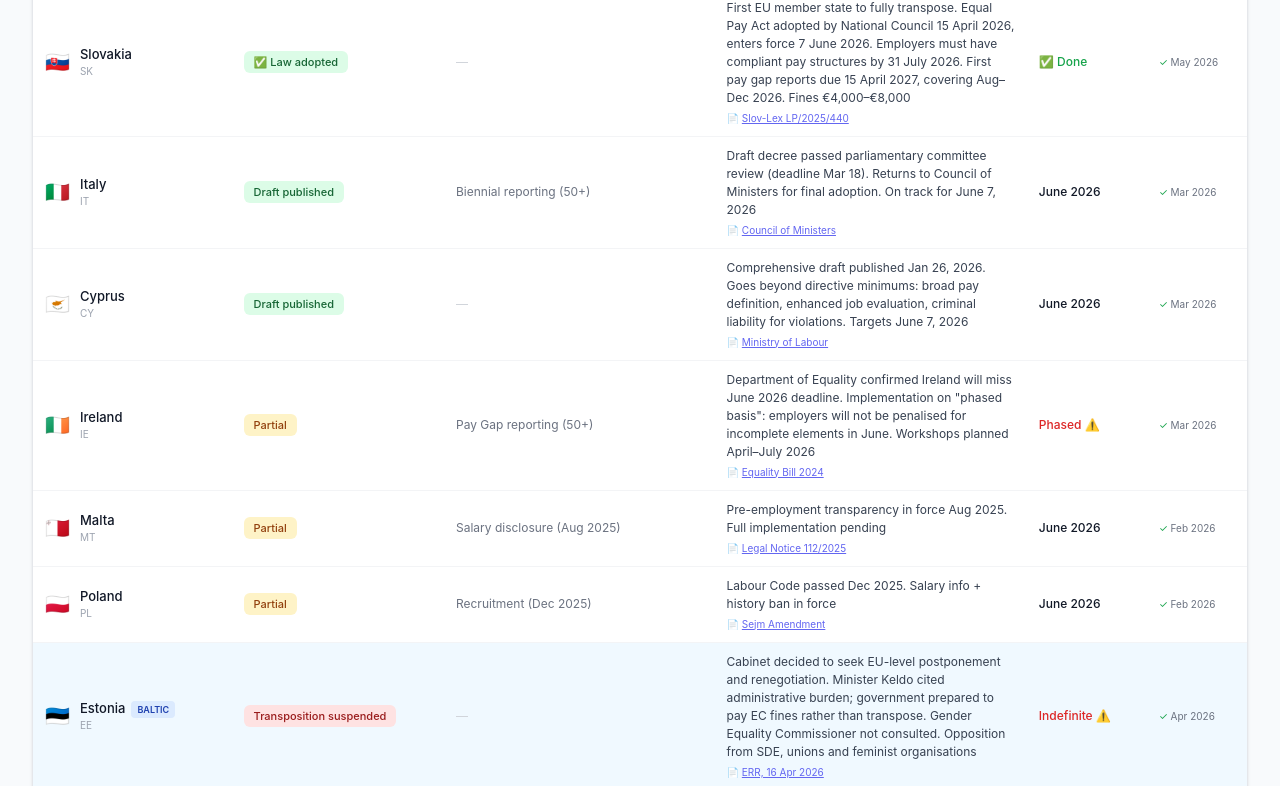
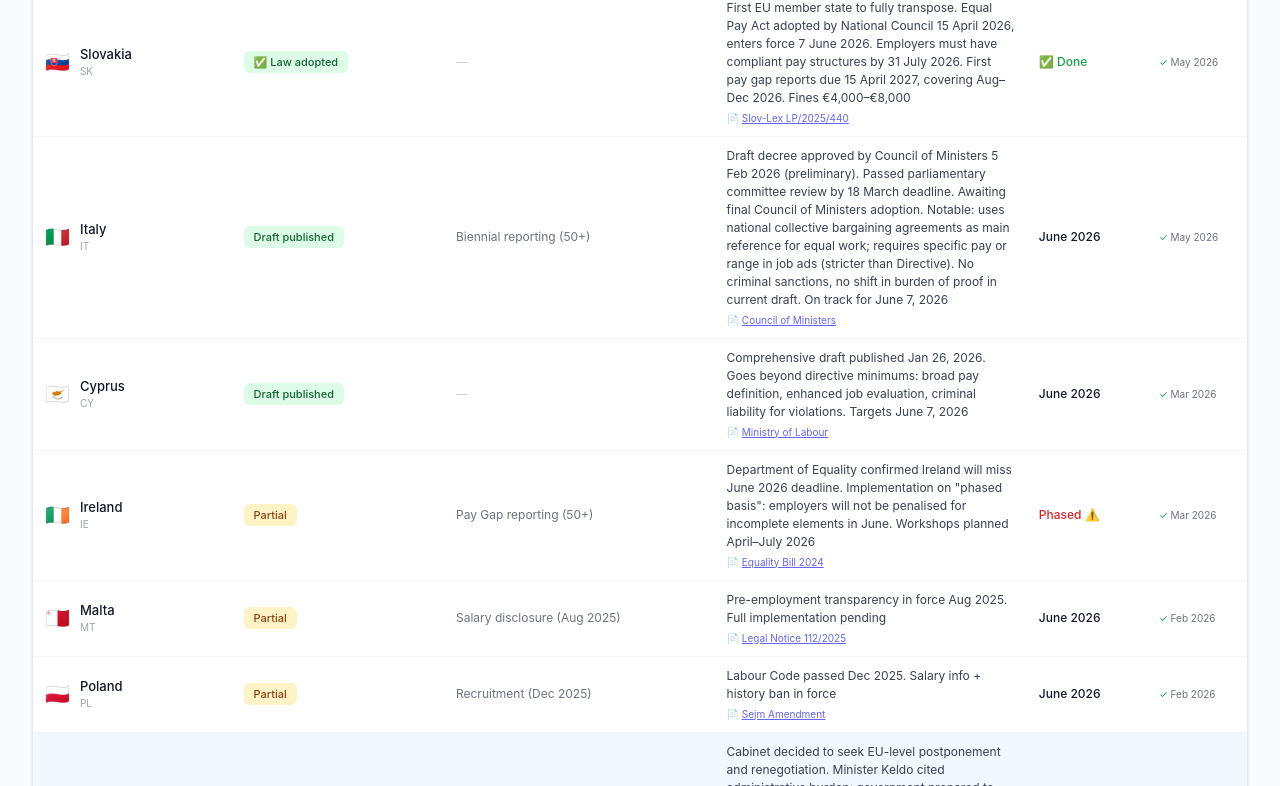
Before and after one commit to LenLi77/Pay-Transparency-implementation-tracker, a website: page index.html in a window 1280 px wide. Shown: the part 760-1546 px from the top of the page. Drawn offline with Linux system fonts and the light colour scheme.

Commit message:
Update Italy draft details and last updated date

```diff
--- a/index.html
+++ b/index.html
@@ -252,9 +252,9 @@
               <td><div class="country-cell"><span class="flag">🇮🇹</span><div><div class="country-name">Italy</div><div class="country-code">IT</div></div></div></td>
               <td><span class="badge badge-green">Draft published</span></td>
               <td class="existing-laws">Biennial reporting (50+)</td>
-              <td class="details">Draft decree passed parliamentary committee review (deadline Mar 18). Returns to Council of Ministers for final adoption. On track for June 7, 2026<div class="draft-link">📄 <a href="https://www.governo.it/it/consiglio-dei-ministri" target="_blank">Council of Ministers</a></div></td>
+              <td class="details">Draft decree approved by Council of Ministers 5 Feb 2026 (preliminary). Passed parliamentary committee review by 18 March deadline. Awaiting final Council of Ministers adoption. Notable: uses national collective bargaining agreements as main reference for equal work; requires specific pay or range in job ads (stricter than Directive). No criminal sanctions, no shift in burden of proof in current draft. On track for June 7, 2026<div class="draft-link">📄 <a href="https://www.governo.it/it/consiglio-dei-ministri" target="_blank">Council of Ministers</a></div></td>
               <td class="expected">June 2026</td>
-              <td class="verified"><span class="verified-check">✓</span> Mar 2026</td>
+              <td class="verified"><span class="verified-check">✓</span> May 2026</td>
             </tr>
             <tr>
               <td><div class="country-cell"><span class="flag">🇨🇾</span><div><div class="country-name">Cyprus</div><div class="country-code">CY</div></div></div></td>
@@ -516,7 +516,7 @@
       </div>
 
       <div class="updated">
-        Last updated: 6 May 2026 • Next review: June 2026 • Corrections welcome
+        Last updated: 7 May 2026 • Next review: June 2026 • Corrections welcome
       </div>
     </div>
   </div>
```
